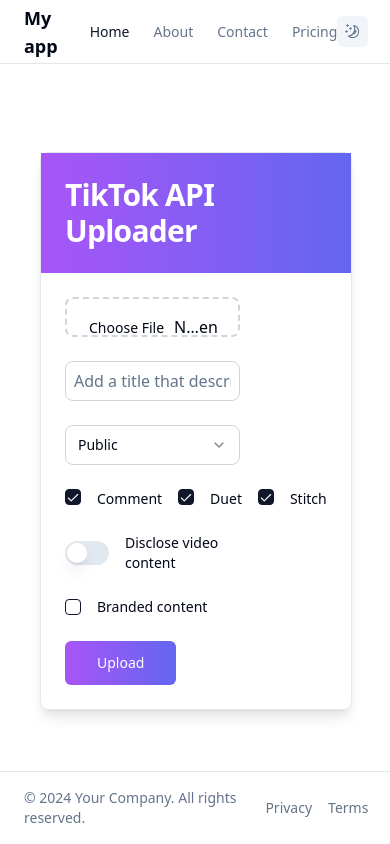
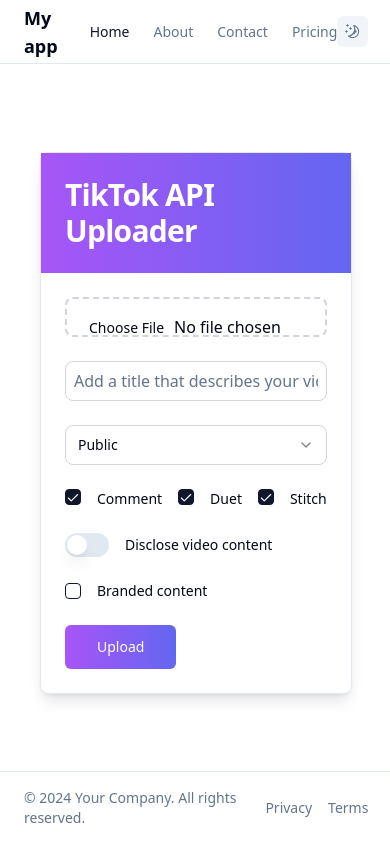
Before and after one commit to altanlabs/pova-2, a React (Vite) app: page / in a window 390 px wide. Built offline with nearby package versions, Linux system fonts and the light colour scheme; what @radix-ui/themes would draw is missing.

Commit message:
Adjust layout for mobile to display video preview on top.

```diff
--- a/src/pages/index.tsx
+++ b/src/pages/index.tsx
@@ -32,9 +32,9 @@
         <CardHeader className="bg-gradient-to-r from-purple-500 to-indigo-500 text-white">
           <CardTitle className="text-3xl font-bold">TikTok API Uploader</CardTitle>
         </CardHeader>
-        <CardContent className="flex space-x-8 p-6">
+        <CardContent className="flex flex-col md:flex-row space-y-8 md:space-y-0 md:space-x-8 p-6">
           {videoFile && (
-            <div className="w-1/3">
+            <div className="w-full md:w-1/3">
               <video controls className="w-full rounded-lg shadow-md">
                 <source src={URL.createObjectURL(videoFile)} type={videoFile.type} />
                 Your browser does not support the video tag.
@@ -47,7 +47,7 @@
               </div>
             </div>
           )}
-          <div className="w-2/3 space-y-6">
+          <div className="w-full md:w-2/3 space-y-6">
             <Input type="file" accept="video/*" onChange={handleFileChange} className="border-2 border-dashed border-gray-300 p-4 rounded-lg" />
             <Input
               type="text"
```
